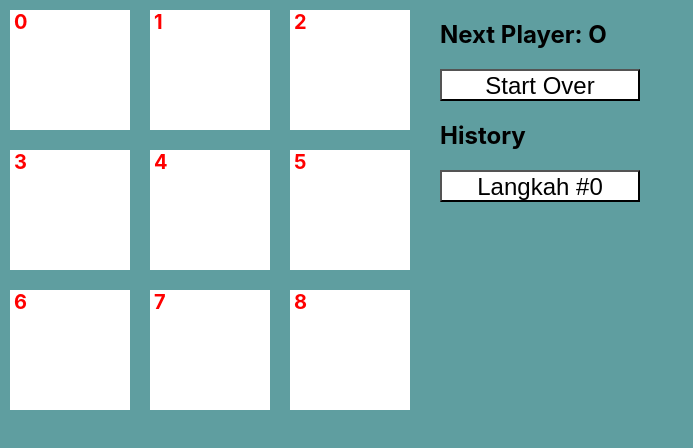
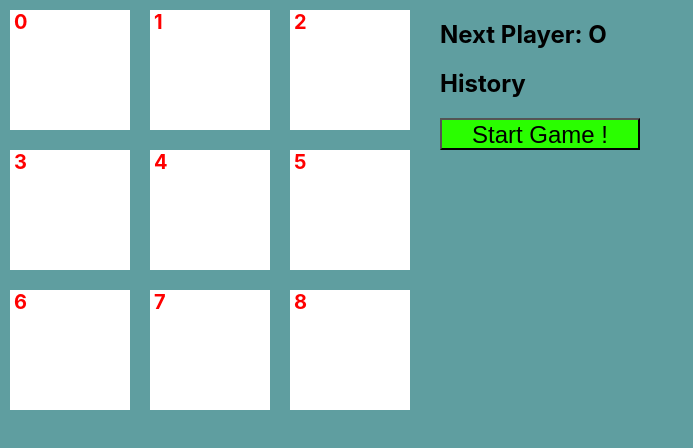
Before and after one commit to seanopla/tactactoe-react, a React (Vite) app: page / in a window 1280 px wide. Shown: the top 448 px of the page, without its empty margins (0-693 px from the left). Built offline with nearby package versions, Linux system fonts and the light colour scheme.

Commit message:
"Updated App.css, App.jsx, Button.jsx, GameInfo.jsx, and Timeline.jsx with various changes to styles, component imports, and button functionality."

```diff
--- a/src/App.css
+++ b/src/App.css
@@ -33,3 +33,12 @@
   font-size: 24px;
   display: block;
 }
+
+.button:hover {
+  background-color: #bfbfbf;
+  cursor: pointer;
+}
+
+.button[data-active="true"] {
+  background-color: #2afe00;
+}
--- a/src/App.jsx
+++ b/src/App.jsx
@@ -1,9 +1,7 @@
 import "./App.css"
 import { useState } from "react"
-import Button from "./components/Button"
 import calculateWinner from "./utils/calculateWinner"
 import Board from "./components/Board"
-import Square from "./components/Square"
 import GameInfo from "./components/GameInfo"
 import Timeline from "./components/Timeline"
 
@@ -19,11 +17,6 @@ const App = () => {
   const board = timeline[currentStep].board
   const isXNext = timeline[currentStep].isXNext
   const winner = calculateWinner(board)
-
-  const handlerResetGameClick = () => {
-    // setBoard(Array(9).fill(null))
-    // setIsXNext(false)
-  }
 
   const handleSquareClick = (index) => {
     if (winner || board[index]) return
@@ -49,12 +42,9 @@ const App = () => {
     <div className="container">
       <Board board={board} onAction={handleSquareClick} />
       <div>
-        <GameInfo
-          winner={winner}
-          handlerResetGameClick={handlerResetGameClick}
-          isXNext={isXNext}
-        />
+        <GameInfo winner={winner} isXNext={isXNext} />
         <Timeline
+          currentStep={currentStep}
           timeline={timeline}
           onTimelineItemClick={handlerTimelineItemClick}
         />
--- a/src/components/Button.jsx
+++ b/src/components/Button.jsx
@@ -1,6 +1,6 @@
-const Button = ({ children, onClick }) => {
+const Button = ({ children, onClick, active }) => {
   return (
-    <button className="button" onClick={onClick}>
+    <button className="button" onClick={onClick} data-active={active}>
       {children}
     </button>
   )
--- a/src/components/GameInfo.jsx
+++ b/src/components/GameInfo.jsx
@@ -1,6 +1,6 @@
 import Button from "./Button"
 
-const GameInfo = ({ winner, handlerResetGameClick, isXNext }) => {
+const GameInfo = ({ winner, isXNext }) => {
   return (
     <div className="game-info">
       {winner ? (
@@ -8,7 +8,6 @@ const GameInfo = ({ winner, handlerResetGameClick, isXNext }) => {
       ) : (
         <h2>Next Player: {isXNext ? "X" : "O"}</h2>
       )}
-      <Button onClick={handlerResetGameClick}>Start Over</Button>
     </div>
   )
 }
--- a/src/components/Timeline.jsx
+++ b/src/components/Timeline.jsx
@@ -1,15 +1,26 @@
 import React from "react"
 import Button from "./Button"
 
-const Timeline = ({ timeline, onTimelineItemClick }) => {
+const Timeline = ({ timeline, onTimelineItemClick, currentStep }) => {
   return (
     <>
       <h2>History</h2>
-      {timeline.map((_, index) => (
-        <Button key={index} onClick={() => onTimelineItemClick(index)}>
-          Langkah #{index}
-        </Button>
-      ))}
+      {timeline.map((_, index) => {
+        let buttonText = `Langkah #${index}`
+
+        if (index === 0) {
+          buttonText = "Start Game !"
+        }
+        return (
+          <Button
+            active={currentStep === index}
+            key={index}
+            onClick={() => onTimelineItemClick(index)}
+          >
+            {buttonText}
+          </Button>
+        )
+      })}
     </>
   )
 }
```
